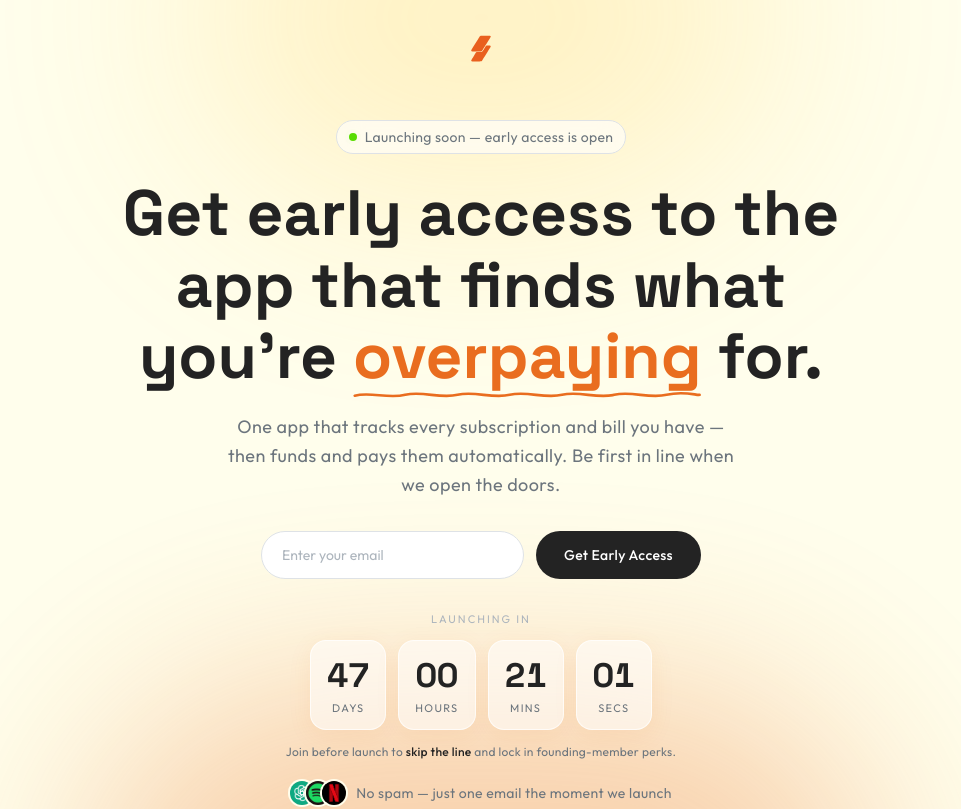
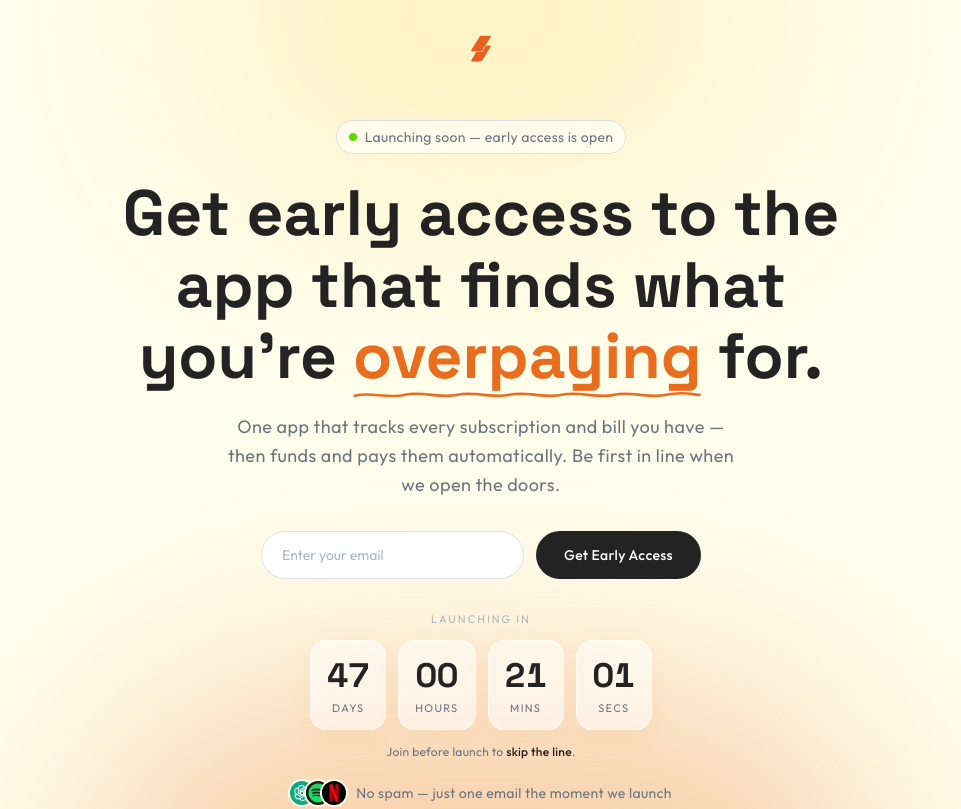
Before and after one commit to TrustCommerce/subsecute-landing-next, a Next.js app: page /early-access in a window 1280 px wide. Shown: the top 809 px of the page, without its empty margins (159-1120 px from the left). Built offline with nearby package versions, Linux system fonts and the light colour scheme; no server answers.

Commit message:
update early access

```diff
--- a/src/components/EarlyAccessPage.tsx
+++ b/src/components/EarlyAccessPage.tsx
@@ -130,8 +130,7 @@ export default function EarlyAccessPage() {
           style={rise(340)}
         >
           Join before launch to{" "}
-          <span className="font-medium text-[#232323]">skip the line</span> and
-          lock in founding-member perks.
+          <span className="font-medium text-[#232323]">skip the line</span>.
         </p>
 
         {/* Social proof — real count when set, honest reassurance otherwise */}
```
